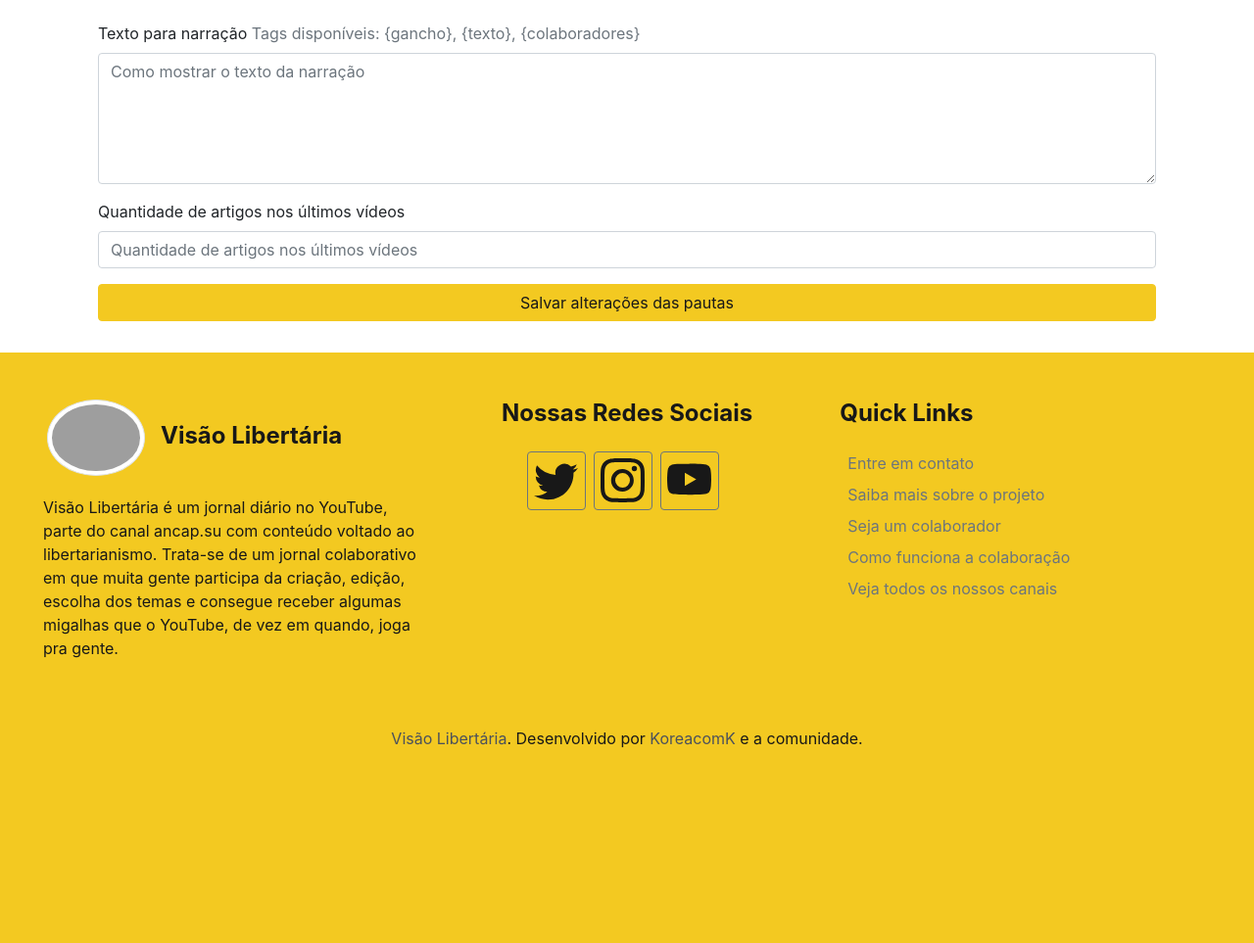
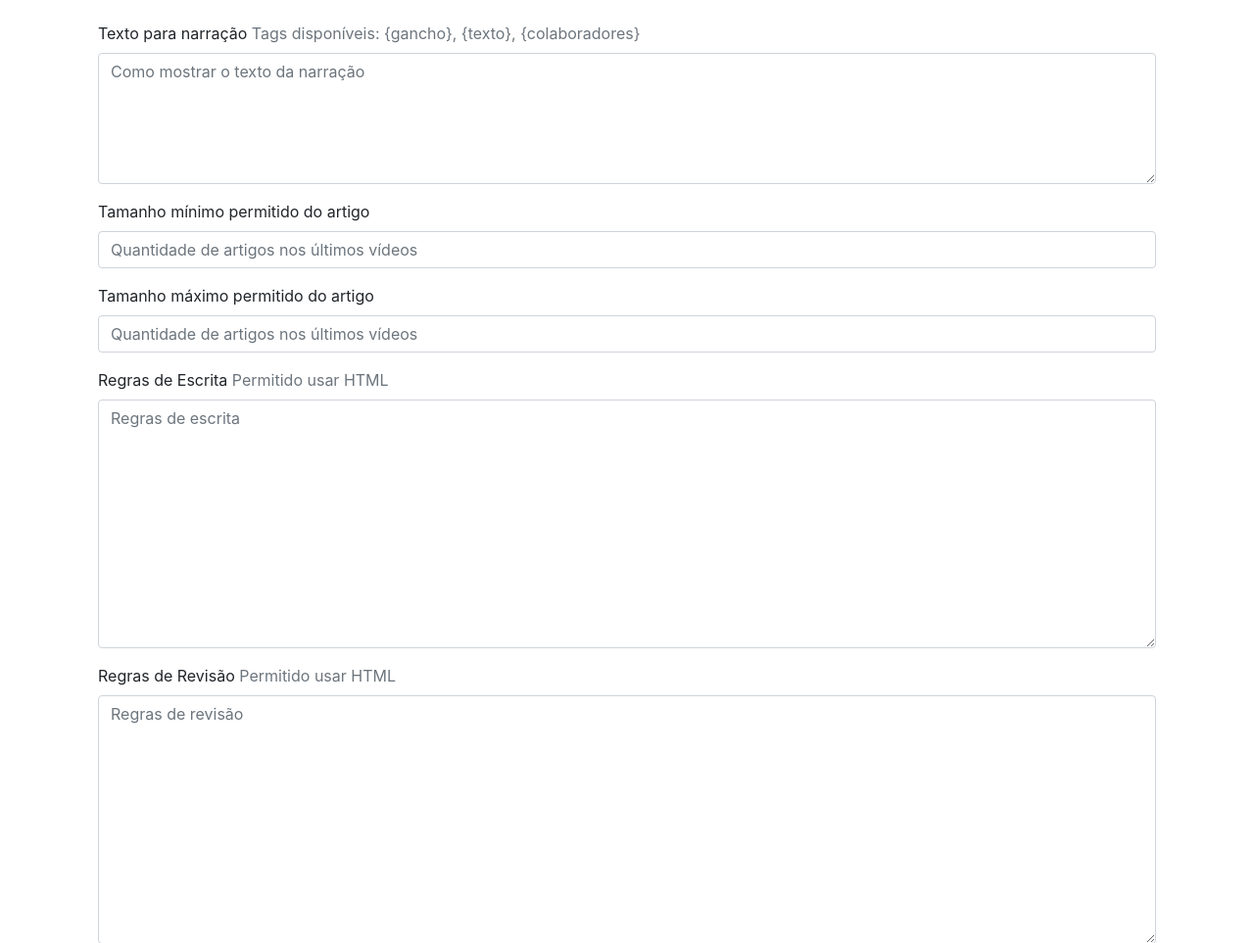
Before and after one commit to KoreaComK/visao-libertaria-site, a CodeIgniter 4 app: the page made by app/Views/colaboradores/administracao_detail.php in a window 1280 px wide, after a click on "Artigos". Shown: the part 343-1306 px from the top of the page at 98% size. Before the commit the page ends 1107 px from the top, so only its background shows below. Run offline with PHP 8.4 and a stand-in for CodeIgniter, Linux system fonts and the light colour scheme; the template is opened without the code that fills it, so the values that code supplies are empty; some libraries are stand-ins or nearby versions; grey boxes are pictures that could not be loaded.

Commit message:
Dinamizando as configuracoes dos artigos

```diff
--- a/app/Views/colaboradores/administracao_detail.php
+++ b/app/Views/colaboradores/administracao_detail.php
@@ -150,13 +150,38 @@ use CodeIgniter\I18n\Time;
 							</div>
 
 							<div class="mb-3">
-								<label for="home_ultimos_videos">Quantidade de artigos nos últimos vídeos</label>
+								<label for="artigo_tamanho_minimo">Tamanho mínimo permitido do artigo</label>
 								<div class="input-group">
-									<input type="number" class="form-control" id="home_ultimos_videos"
+									<input type="number" class="form-control" id="artigo_tamanho_minimo"
 										placeholder="Quantidade de artigos nos últimos vídeos"
-										name="home_ultimos_videos" required min="2" step="2"
-										value="<?= (isset($dados['home_ultimos_videos'])) ? ($dados['home_ultimos_videos']) : (''); ?>">
+										name="artigo_tamanho_minimo" required min="1"
+										value="<?= (isset($dados['artigo_tamanho_minimo'])) ? ($dados['artigo_tamanho_minimo']) : (''); ?>">
 								</div>
+							</div>
+
+							<div class="mb-3">
+								<label for="artigo_tamanho_maximo">Tamanho máximo permitido do artigo</label>
+								<div class="input-group">
+									<input type="number" class="form-control" id="artigo_tamanho_maximo"
+										placeholder="Quantidade de artigos nos últimos vídeos"
+										name="artigo_tamanho_maximo" required min="1"
+										value="<?= (isset($dados['artigo_tamanho_maximo'])) ? ($dados['artigo_tamanho_maximo']) : (''); ?>">
+								</div>
+							</div>
+
+							<div class="mb-3">
+								<label for="artigo_regras_escrever">Regras de Escrita</label> <span class="text-muted">Permitido usar HTML</span>
+								<textarea id="artigo_regras_escrever" name="artigo_regras_escrever" class="form-control" rows="10" placeholder="Regras de escrita"><?= (isset($dados['artigo_regras_escrever'])) ? ($dados['artigo_regras_escrever']) : (''); ?></textarea>
+							</div>
+
+							<div class="mb-3">
+								<label for="artigo_regras_revisar">Regras de Revisão</label> <span class="text-muted">Permitido usar HTML</span>
+								<textarea id="artigo_regras_revisar" name="artigo_regras_revisar" class="form-control" rows="10" placeholder="Regras de revisão"><?= (isset($dados['artigo_regras_revisar'])) ? ($dados['artigo_regras_revisar']) : (''); ?></textarea>
+							</div>
+
+							<div class="mb-3">
+								<label for="descricao_padrao_youtube">Descrição do padrão do Youtube na publicação</label> <span class="text-muted">Tags disponíveis: {referencias}, {tags}</span>
+								<textarea id="descricao_padrao_youtube" name="descricao_padrao_youtube" class="form-control" rows="10" placeholder="Descrição de publicação no YouTube"><?= (isset($dados['descricao_padrao_youtube'])) ? ($dados['descricao_padrao_youtube']) : (''); ?></textarea>
 							</div>
 
 							<button class="btn btn-primary btn-block mb-3 salvar-config-artigos" type="button">Salvar
```
Also changed, not shown: app/Controllers/Colaboradores/Artigos.php (+14 -0 lines), app/Views/colaboradores/artigos_form.php (+6 -55 lines).
